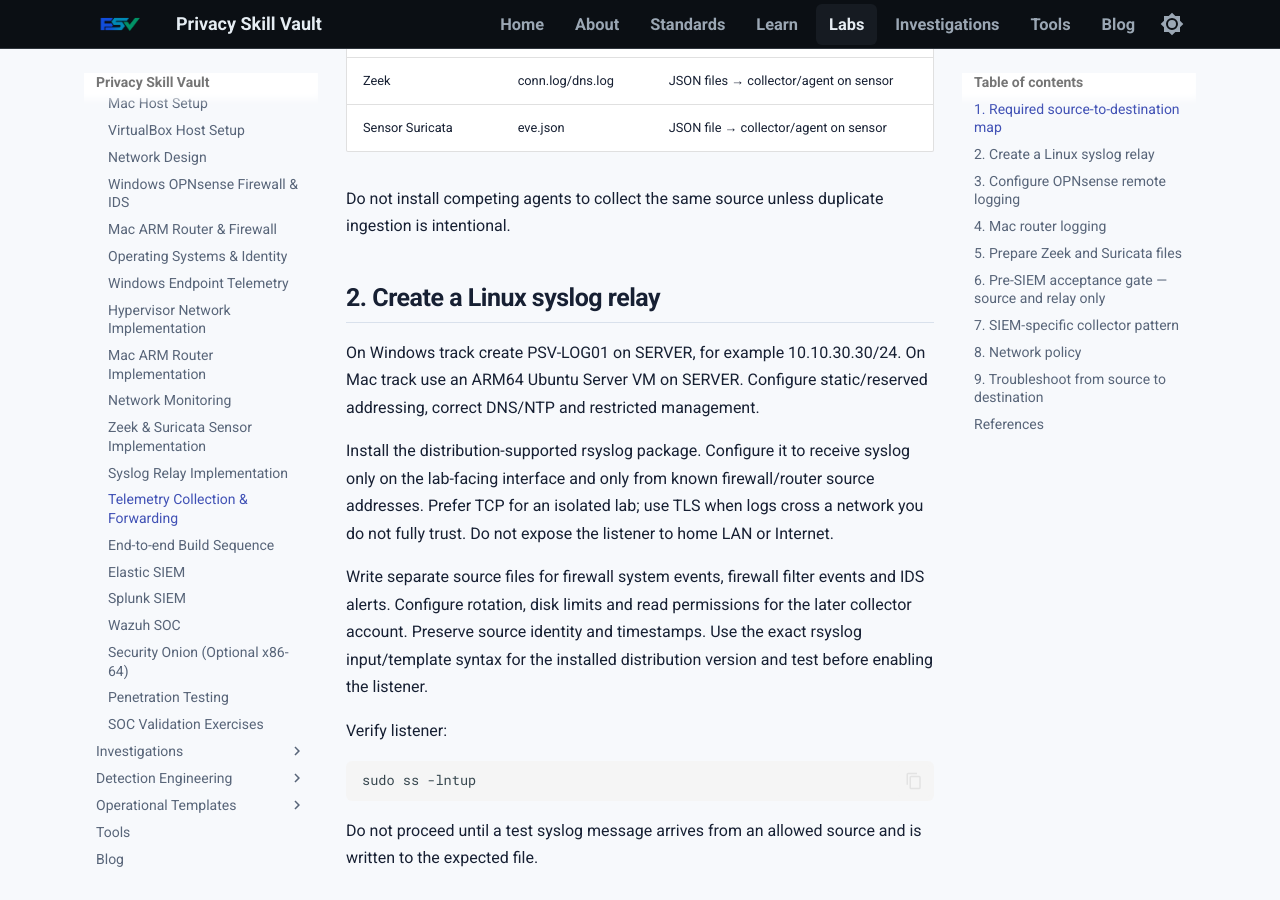
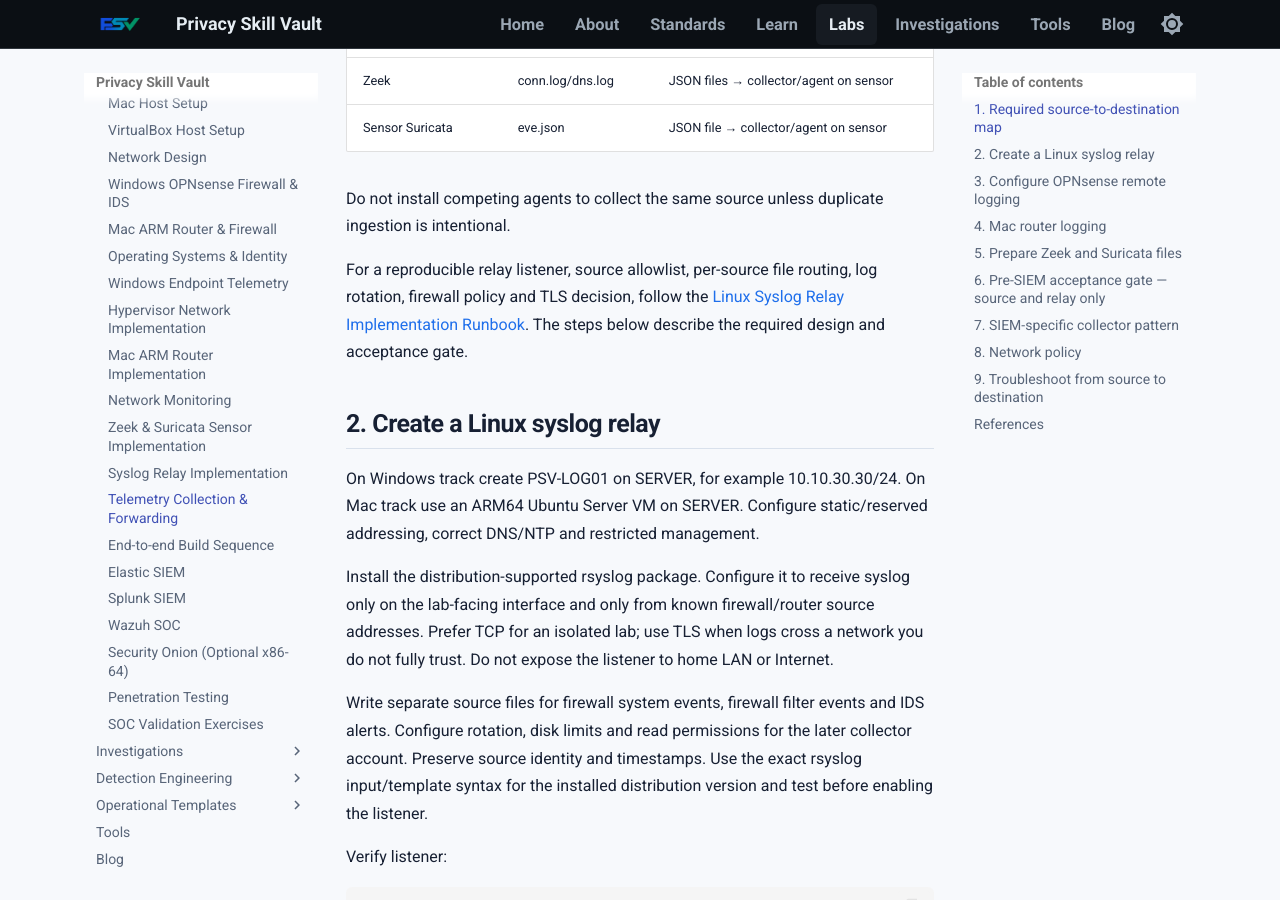
Before and after one commit to PrivacySkillVault/privacyskillvault.github.io, an MkDocs documentation site: the page built from docs/labs/telemetry-pipeline.md, in a window 1280 px wide and 900 px high, scrolled down 776 px. Built offline with MkDocs 1.6.1 and Material for MkDocs 9.7.7, drawn with Linux system fonts in a browser that asks for light colours.

Commit message:
Integrate Phase 6 implementation runbooks and dependency links

```diff
--- a/docs/labs/telemetry-pipeline.md
+++ b/docs/labs/telemetry-pipeline.md
@@ -17,6 +17,8 @@
 | Sensor Suricata | eve.json | JSON file → collector/agent on sensor |
 
 Do not install competing agents to collect the same source unless duplicate ingestion is intentional.
+
+For a reproducible relay listener, source allowlist, per-source file routing, log rotation, firewall policy and TLS decision, follow the [Linux Syslog Relay Implementation Runbook](syslog-relay-implementation.md). The steps below describe the required design and acceptance gate.
 
 ## 2. Create a Linux syslog relay
 
```
